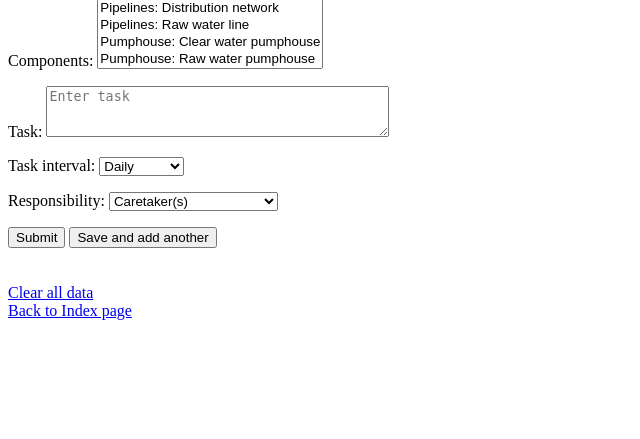
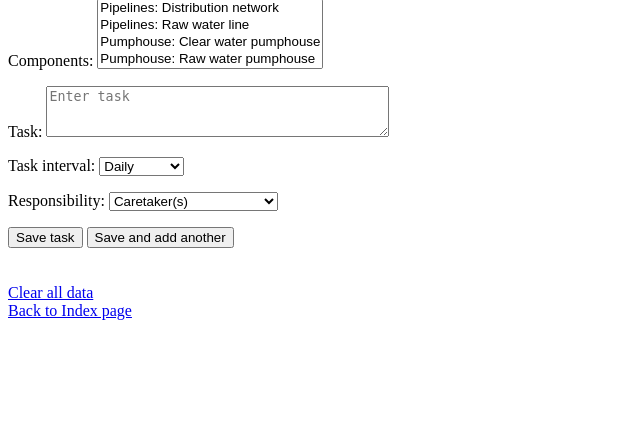
Before and after one commit to tharinducbd/cs50_web, a Django app: page /tasks/add2/ in a window 1280 px wide. Shown: the part 17-456 px from the top of the page, without its empty margins (0-640 px from the left). Run offline with Django 4.2, Linux system fonts and the light colour scheme.

Commit message:
comp_id bug

```diff
--- a/projects/operations/tasks/templates/tasks/add_task_2.html
+++ b/projects/operations/tasks/templates/tasks/add_task_2.html
@@ -7,7 +7,7 @@
         {% csrf_token %}
         {{ form.as_p }}
 
-        <input type="submit" value="Submit" size="50">
+        <input type="submit" value="Save task" size="50">
         <input type="submit" name="save_and_add" value="Save and add another">
 
     </form>
--- a/projects/operations/tasks/views.py
+++ b/projects/operations/tasks/views.py
@@ -67,8 +67,30 @@ class AddTaskForm(forms.Form):
 
 def add_task_2(request):
     if request.method == 'POST':
-        comp_ids = request.POST.getlist("component")
-        pass
+        comp_ids = request.POST.getlist("components")
+        task_name = request.POST["task_name"]
+        task_interval = request.POST["task_interval"]
+        task_responsibility = request.POST["task_responsibility"]
+
+
+        new_task = Task(task_name=task_name,
+                        task_interval=task_interval,
+                        task_responsibility=task_responsibility)
+        new_task.save()
+
+        # !! something is off with comp id.. wrong things get assigned.
+
+        for x in comp_ids:
+            comp = Component.objects.get(id=int(x))
+            new_task.component.add(comp)
+        new_task.save()
+
+        if 'save_task' in request.POST:
+            return HttpResponseRedirect(reverse("tasks:index"))
+        if 'save_and_add' in request.POST:
+            return HttpResponseRedirect(reverse("tasks:add_task"))
+
+
     return render(request, 'tasks/add_task_2.html',{
         "form": AddTaskForm()
     })
```
Also changed, not shown: projects/operations/db.sqlite3.
